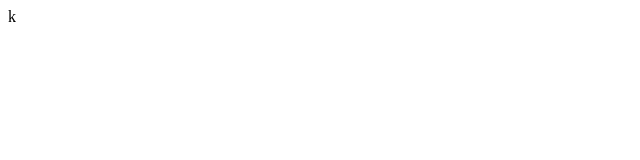
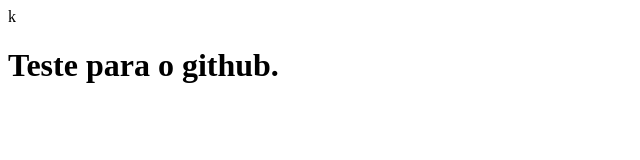
Before and after one commit to victordev013/javascript-git, a plain HTML site: page index.html in a window 1280 px wide. Shown: the whole page, without its empty margins (0-640 px from the left). Drawn offline with Linux system fonts and the light colour scheme.

Commit message:
Adicionado um título para a página.

```diff
--- a/index.html
+++ b/index.html
@@ -7,6 +7,6 @@
     <title>Document</title>
 </head>
 <body>
-
+    <h1>Teste para o github.</h1>
 </body>
 </html>
```
